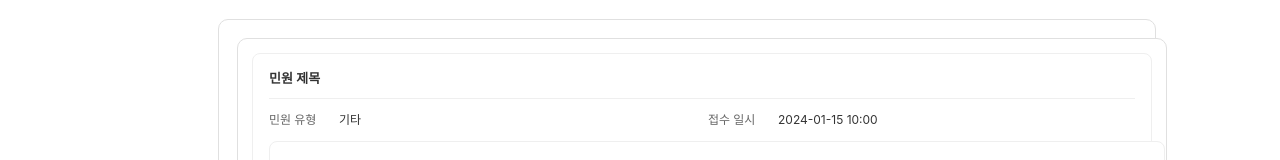
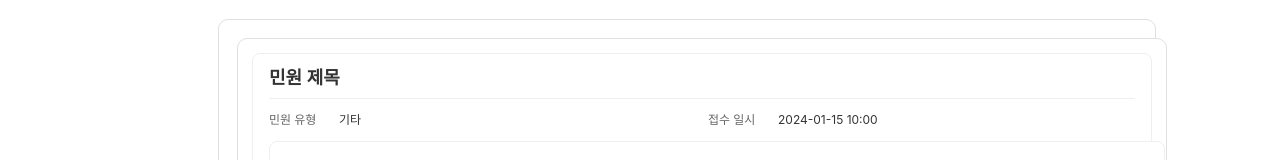
Before and after one commit to ChaeyunKoo/ev-charger-ops-platform, a Next.js app in the folder nextjs/: page /pages/ComplaintDetail in a window 1280 px wide. Shown: the part 178-338 px from the top of the page. Built offline with nearby package versions, Linux system fonts and the light colour scheme.

Commit message:
폰트 사이즈 조정

```diff
--- a/nextjs/src/app/pages/ComplaintDetail/page.module.css
+++ b/nextjs/src/app/pages/ComplaintDetail/page.module.css
@@ -68,7 +68,7 @@
   font-family: Inter, Arial, sans-serif;
   font-style: normal;
   font-weight: 700;
-  font-size: 13px;
+  font-size: 16px;
   line-height: 16px;
   color: #333333;
   min-width: 70px;
@@ -78,7 +78,7 @@
   font-family: Inter, Arial, sans-serif;
   font-style: normal;
   font-weight: 600;
-  font-size: 13px;
+  font-size: 18px;
   line-height: 16px;
   color: #333333;
 }
```
